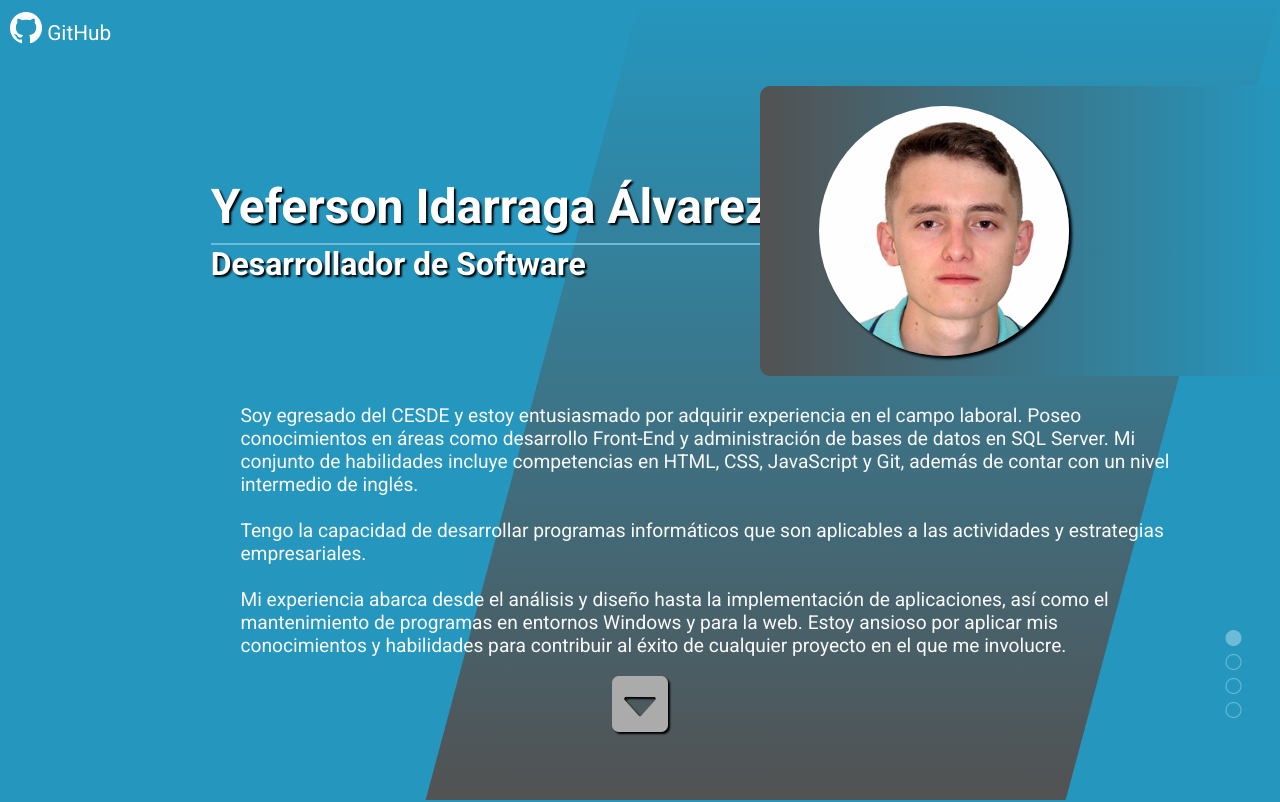
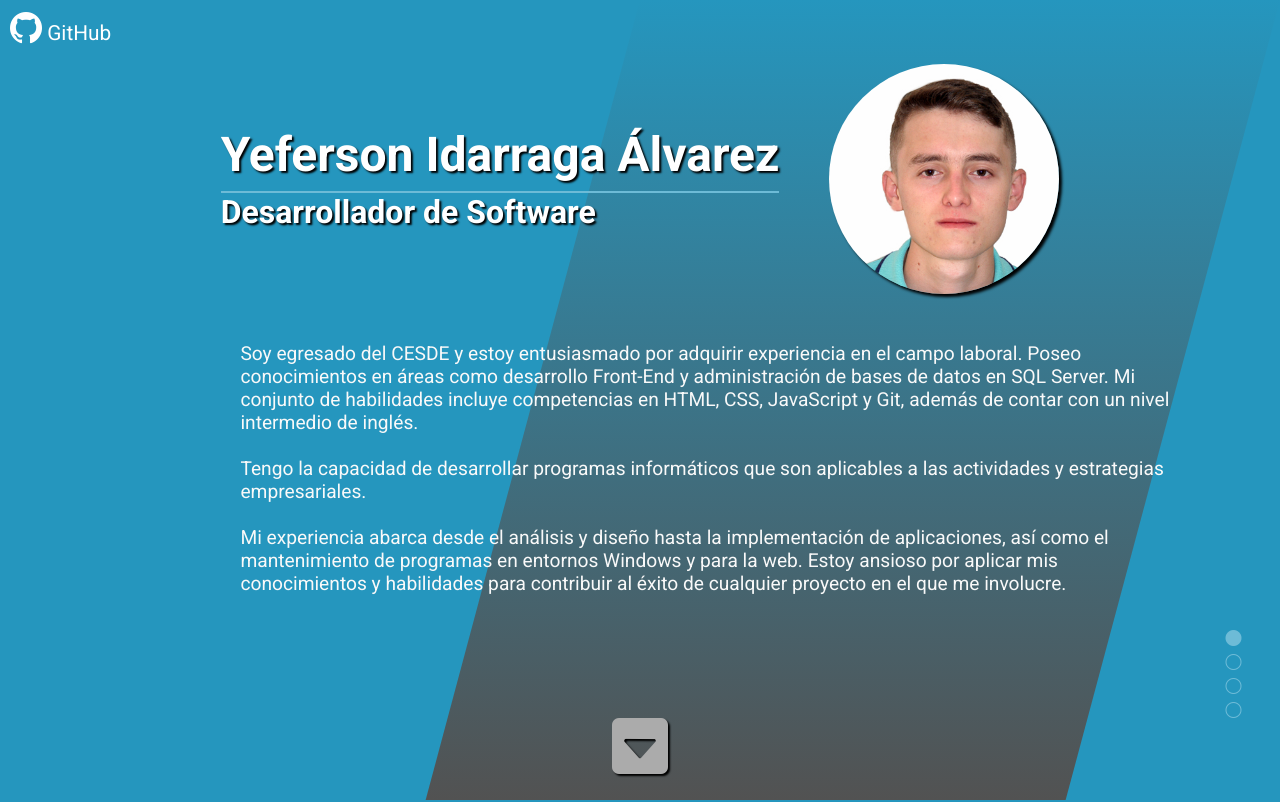
Before and after one commit to YefersonIdarraga/yeferson-portafolio, a React (Vite) app: page / in a window 1280 px wide. Shown: the top 802 px of the page. Built offline with nearby package versions, Linux system fonts and the light colour scheme.

Commit message:
Detalles en la Page1

```diff
--- a/src/components/Page1.jsx
+++ b/src/components/Page1.jsx
@@ -30,7 +30,6 @@ const Page1 = ({ indexPage2 }) => {
             <h1>Yeferson Idarraga Álvarez</h1>
             <h2>Desarrollador de Software</h2>
           </section>
-          <section className="picture-cont"></section>
           <section className="picture">
             <img src={profile} alt="Profile picture" />
           </section>
--- a/src/styles/page1.css
+++ b/src/styles/page1.css
@@ -13,6 +13,7 @@
     display: flex;
     flex-direction: column;
     align-items: center;
+    height: 87%;
     opacity: 0;
     transform: translateY(200px);
     transition: .8s all;
@@ -51,18 +52,9 @@
     padding-bottom: 1.5%;
 }
 
-.picture-cont {
-    position: absolute;
-    right: 0;
-    width: 520px;
-    height: 290px;
-    border-radius: 10px 0px 0px 10px;
-    background: linear-gradient(to left, #2596be, #525252);
-}
-
 .picture {
-    width: 250px;
-    height: 250px;
+    width: 230px;
+    height: 230px;
     border-radius: 50%;
     overflow: hidden;
     box-shadow: 3px 3px 3px black;
--- a/src/styles/page4.css
+++ b/src/styles/page4.css
@@ -14,7 +14,7 @@
     align-items: center;
     justify-content: center;
     gap: 30px;
-    height: 86%;
+    height: 87%;
 }
 
 .container4 h1 {
```
